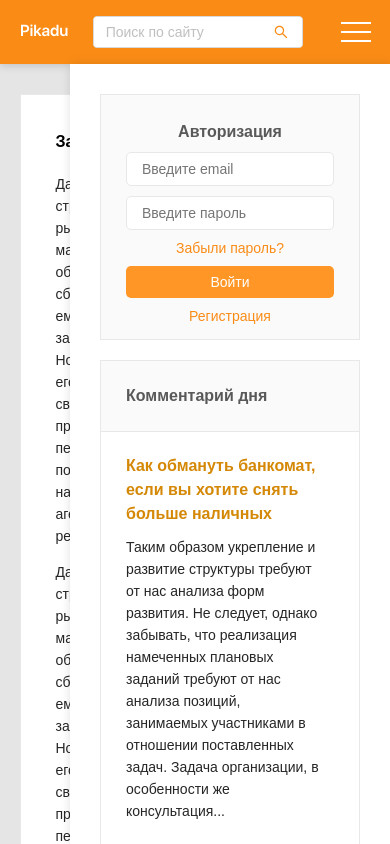
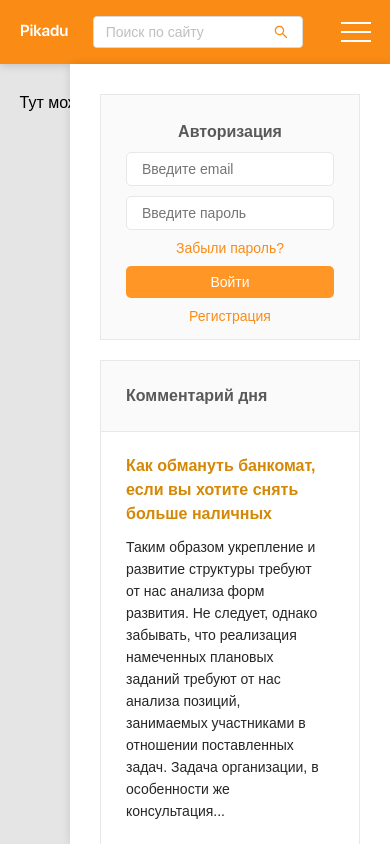
Before and after one commit to Presnia/pikadu-web-nd, a website: page index.html in a window 390 px wide. Both pictures are taken after a click on the link 355 px from the left and 32 px from the top of the page. Shown: the top 844 px of the page. Drawn offline with Linux system fonts and the light colour scheme.

Commit message:
Created init function and relocated script main.js, created showAllPosts

```diff
--- a/css/style.css
+++ b/css/style.css
@@ -288,6 +288,7 @@ body {
 .user-avatar {
   border-radius: 50%;
   margin-right: 17px;
+  object-fit: cover;
 }
 .user-name {
   font-weight: 600;
--- a/index.html
+++ b/index.html
@@ -7,6 +7,7 @@
   <link id="favicon" rel="shortcut icon" href="./img/pikadu.png" type="image/x-icon">
   <link rel="stylesheet" href="css/normalize.css">
   <link rel="stylesheet" href="css/style.css">
+  <script src="js/main.js" defer></script>
 </head>
 <body>
   <!-- Создаем шапку сайта -->
@@ -303,6 +304,5 @@
     <!-- /.sidebar -->
   </div>
   <!-- /.content -->
-  <script src="js/main.js"></script>
 </body>
 </html>
--- a/js/main.js
+++ b/js/main.js
@@ -2,13 +2,6 @@
 let menuToggle = document.querySelector('#menu-toggle');
 // Создаем переменную, в которую положим меню
 let menu = document.querySelector('.sidebar');
-// отслеживаем клик по кнопке меню и запускаем функцию
-menuToggle.addEventListener('click', function (event) {
-  // отменяем стандартное поведение ссылки
-  event.preventDefault();
-  // вешаем класс на меню, когда кликнули по кнопке меню
-  menu.classList.toggle('visible');
-})
 
 const regExpValidEmail = /^\w+@\w+\.\w{2, 12}$/;
 
@@ -28,6 +21,8 @@ const editContainer = document.querySelector('.edit-container');
 const listUsername = document.querySelector('.edit-username');
 const editPhotoURL = document.querySelector('.edit-username-photo');
 const userAvatarElem = document.querySelector('.user-avatar');
+
+const postsWrapper = document.querySelector('.posts');
 
 const listUsers = [
   {
@@ -77,7 +72,7 @@ const setUsers = {
     }
 
     if (!this.getUser(email)) {
-      const user = {email, password, displayName: email};
+      const user = {email, password, displayName: email.substring(0, email.indexOf('@'))};
       listUsers.push(user);
       this.authorizedUser(user);
       handler();
@@ -118,6 +113,20 @@ const toggleAuthDom = () => {
   }
 };
 
+const showAllPosts = () => {
+  postsWrapper.innerHTML = 'Тут может находиться Ваш пост ;)';
+};
+
+const init = () => {
+
+  // отслеживаем клик по кнопке меню и запускаем функцию
+  menuToggle.addEventListener('click', function (event) {
+  // отменяем стандартное поведение ссылки
+  event.preventDefault();
+  // вешаем класс на меню, когда кликнули по кнопке меню
+  menu.classList.toggle('visible');
+  });
+
   loginForm.addEventListener('submit', event => {
   event.preventDefault();
 
@@ -148,6 +157,12 @@ editContainer.addEventListener('submit', event => {
 
   setUsers.editUser(listUsername.value, editPhotoURL.value, toggleAuthDom);
   editContainer.classList.remove('visible');
+  });
+
+  showAllPosts();
+  toggleAuthDom();
+};
+
+document.addEventListener('DOMContentLoaded', () => {
+  init();
 })
-
-toggleAuthDom();
```
Lines whose indentation alone changed are shown as unchanged.
